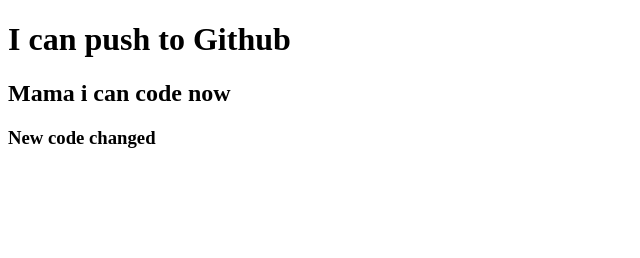
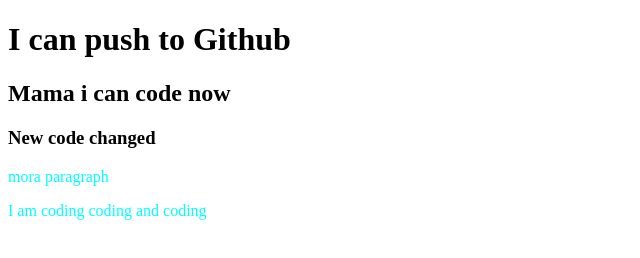
Before and after one commit to aktharuzzaman34/my-second-repo, a plain HTML site: page index.html in a window 1280 px wide. Shown: the whole page, without its empty margins (0-640 px from the left). Drawn offline with Linux system fonts and the light colour scheme.

Commit message:
styles aadded

```diff
--- a/index.html
+++ b/index.html
@@ -5,10 +5,13 @@
     <meta http-equiv="X-UA-Compatible" content="IE=edge">
     <meta name="viewport" content="width=device-width, initial-scale=1.0">
     <title>My Second Github Repo</title>
+    <link rel="stylesheet" href="style.css">
 </head>
 <body>
     <h1>I can push to Github</h1>
     <h2>Mama i can code now</h2>
     <h3>New code changed</h3>
+    <p>mora paragraph</p>
+    <p>I am coding coding and coding</p>
 </body>
 </html>
--- /dev/null
+++ b/style.css
@@ -0,0 +1,3 @@
+p{
+    color: cyan;
+}
```
